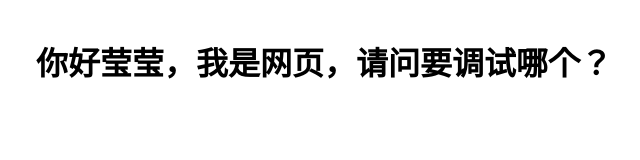
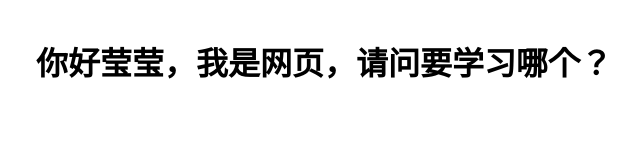
Before and after one commit to naturtle/yingyingxuejavascript, a website: page index.html in a window 1280 px wide. Shown: the full height of the page, 304-944 px from the left. Drawn offline with Linux system fonts and the light colour scheme.

Commit message:
2017年3月15日, PM 08:08:14

```diff
--- a/index.html
+++ b/index.html
@@ -26,7 +26,7 @@
 </header>
 
 <body>
-    <h1>你好莹莹，我是网页，请问要调试哪个？</h1>
+    <h1>你好莹莹，我是网页，请问要学习哪个？</h1>
 
     <script>
         var config = $$config$$;
```
